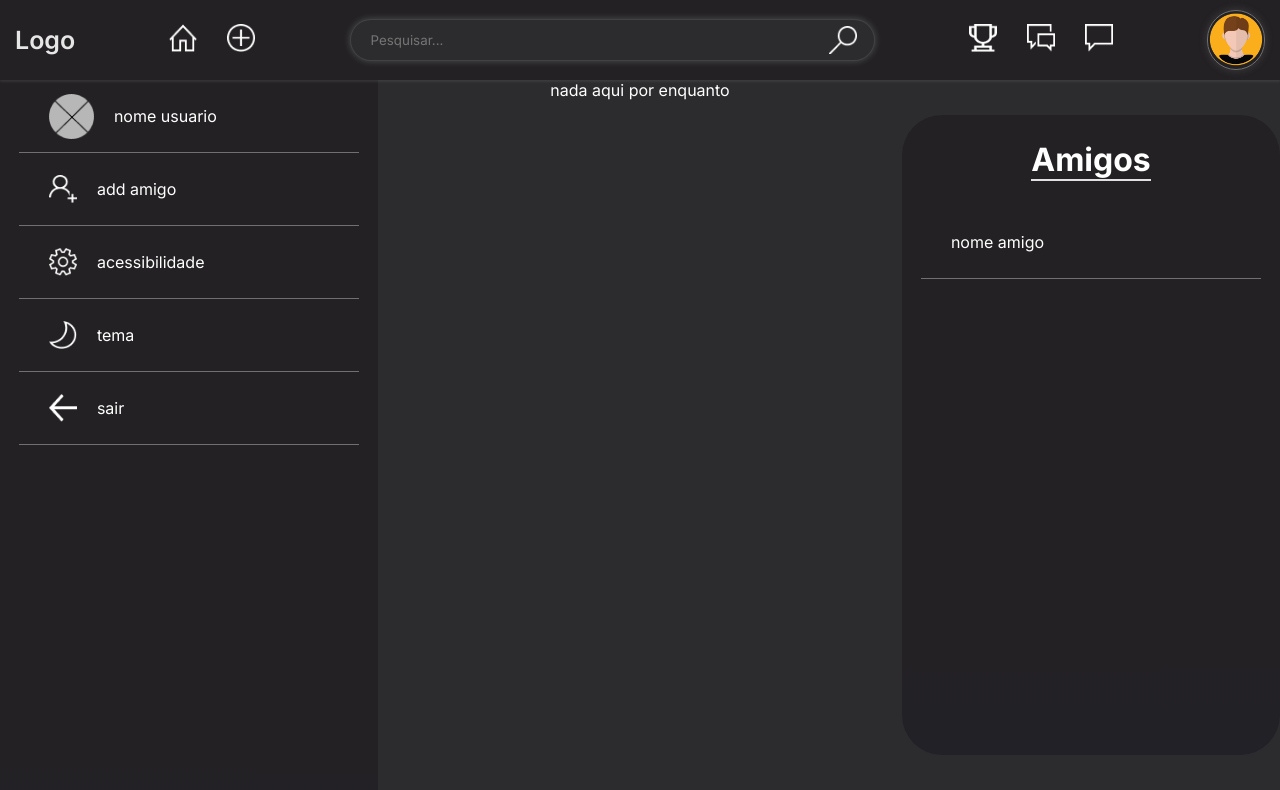
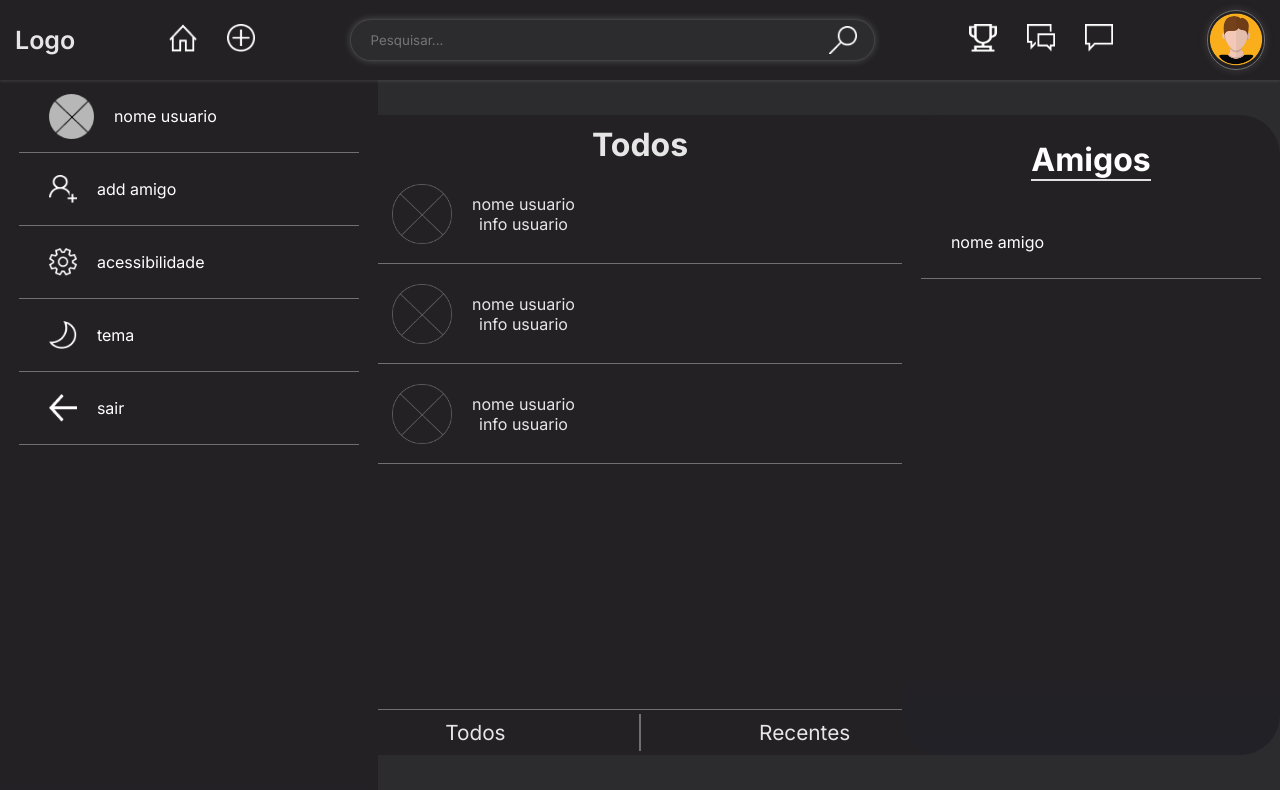
Before and after one commit to lucasbrasantos/ssn, a React (Vite) app in the folder app/: page / in a window 1280 px wide. Both pictures are taken after a click on the element 1098 px from the left and 40 px from the top of the page. Shown: the top 790 px of the page. Built offline with nearby package versions, Linux system fonts and the light colour scheme.

Commit message:
add chats

```diff
--- /dev/null
+++ b/app/src/components/Chat/ChatAll.jsx
@@ -0,0 +1,36 @@
+import React from 'react'
+
+import './style.scss'
+import { useComponentContext } from '../../context/ComponentContext.jsx';
+
+import Chat from '../Chats/Chat';
+import Chat2 from '../Chats/Chat2';
+
+const ChatAll = () => {
+
+	const {setSelectedComponent} = useComponentContext();
+
+	const handleButtonClick = (component) => {
+		setSelectedComponent(component)
+	}
+
+
+	return (
+		<div id='ChatAll' className='chat'>
+			<h1>todos</h1>
+
+			<Chat/>
+			<Chat/>
+			<Chat/>
+
+
+			<div className="toggleChat">
+                <p onClick={() => handleButtonClick('chatAll')}>Todos</p>
+				<hr />
+				<p onClick={() => handleButtonClick('chatRecent')}>Recentes</p>
+            </div>
+		</div>
+	)
+}
+
+export default ChatAll
--- /dev/null
+++ b/app/src/components/Chat/ChatRecent.jsx
@@ -0,0 +1,36 @@
+import React from 'react'
+
+import './style.scss'
+import Chat2 from '../Chats/Chat2'
+import { useComponentContext } from '../../context/ComponentContext';
+
+
+const ChatRecent = () => {
+
+    const {setSelectedComponent} = useComponentContext();
+
+	const handleButtonClick = (component) => {
+		setSelectedComponent(component)
+	}
+
+
+    return (
+        <div id='ChatRecent' className='chat'>
+            <h1>recentes</h1>
+
+            <Chat2/>
+            <Chat2/>
+            <Chat2/>
+
+
+            <div className="toggleChat">
+                <p onClick={() => handleButtonClick('chatAll')}>Todos</p>
+                <hr />
+                <p onClick={() => handleButtonClick('chatRecent')}>Recentes</p>
+            </div>
+
+        </div>
+    )
+}
+
+export default ChatRecent
--- /dev/null
+++ b/app/src/components/Chat/style.scss
@@ -0,0 +1,62 @@
+@use '../../styles/abstracts/variables' as *;
+
+
+
+.chat  {
+
+    width: 657px;
+    min-height: 80vh;
+    border-radius: 30px;
+    background: clr(dark, base);
+    margin: 35px auto;
+    display: flex;
+    align-items: center;
+    flex-direction: column;
+    position: relative;
+    overflow: hidden;
+    padding: 10px 0;
+
+    h1{
+        color: clr(text);
+        text-transform: capitalize;
+    }
+
+
+    .toggleChat{
+        position: absolute;
+        bottom: 0;
+        width: 100%;
+        display: flex;
+        justify-content: space-evenly;
+        // padding: 10px 0;
+        border-top: 1px solid clr(dark, 400);
+
+        p{
+            color: clr(text);
+            font-size: 1.3rem;
+            transition: .2s;
+            padding: 10px 0;
+            width: 50%;
+            text-align: center;
+            cursor: pointer;
+            user-select: none;
+
+            &:hover{
+                text-shadow: 1px 1px 4px rgba(255, 255, 255, 20%);
+                background: clr(dark, 200);
+
+            }
+            &:active{
+                text-shadow: 1px 1px 4px rgba(255, 255, 255, 40%);
+                background: clr(dark, 300);
+            }
+        }
+
+        hr{
+            background: clr(dark, 400);
+            width: 1.6px;
+            margin: 4px 0;
+            border: none;
+        }
+    }
+}
--- /dev/null
+++ b/app/src/components/Chats/Chat.jsx
@@ -0,0 +1,20 @@
+import React from 'react'
+
+import './style.scss'
+
+
+const Chat = () => {
+	return (
+		<div id='Chat'>
+			<img src="../../../src/assets/IconDark.png" alt="" />
+			<div className="box">
+				<p className='username'>nome usuario</p>
+				<p className='userInfo'>info usuario</p>
+			</div>
+
+
+		</div>
+	)
+}
+
+export default Chat
--- /dev/null
+++ b/app/src/components/Chats/Chat2.jsx
@@ -0,0 +1,21 @@
+import React from 'react'
+
+import './style.scss'
+
+
+const Chat2 = () => {
+	return (
+		<div id='Chat2'>
+			<img src="../../../src/assets/IconDark.png" alt="" />
+			<div className="box">
+				<p className='username'>nome usuario</p>
+				<p className='userInfo'>info usuario</p>
+			</div>
+
+			<button>conversar</button>
+
+		</div>
+	)
+}
+
+export default Chat2
--- /dev/null
+++ b/app/src/components/Chats/style.scss
@@ -0,0 +1,49 @@
+@use '../../styles/abstracts/variables' as *;
+
+#Chat, #Chat2{
+    width: 576px;
+    height: 100px;
+    display: flex;
+    align-items: center;
+    padding: 0 40px;
+    // background: clr(dark, 300);
+    position: relative;
+    border-bottom: 1px solid clr(dark, 400);
+    transition: .2s;
+    cursor: pointer;
+
+    &:hover{
+        transform: translateX(10px);
+        border-bottom: 1px solid white;
+    }
+
+    img{
+        width: 60px;
+    }
+
+    .box{
+        text-align: center;
+        margin-left: 20px;
+        color: clr(text);
+    }
+
+    button{
+        position: absolute;
+        right: 40px;
+        padding: 10px 24px;
+        border: none;
+        border-radius: 20px;
+        color: clr(text);
+        background: clr(colors, 100);
+        transition: .2s;
+        cursor: pointer;
+        &:hover{
+            filter: brightness(110%);
+        }
+        &:active{
+            transform: translateY(0);
+            filter: brightness(80%);
+        }
+    }
+
+}
--- a/app/src/components/Navbar/Navbar.jsx
+++ b/app/src/components/Navbar/Navbar.jsx
@@ -32,7 +32,7 @@ const Navbar = () => {
 		<div className="col2">
 			<span onClick={() => handleButtonClick('ranking')} ><img src="../../../src/assets/icons/fluent-mdl2_trophy.png" alt="" /></span>
 			<span onClick={() => handleButtonClick('forum')} ><img src="../../../src/assets/icons/fluent-mdl2_office-chat.png" alt="" /></span>
-			<span onClick={() => handleButtonClick('chat')} ><img src="../../../src/assets/icons/fluent-mdl2_message.png" alt="" /></span>
+			<span onClick={() => handleButtonClick('chatAll')} ><img src="../../../src/assets/icons/fluent-mdl2_message.png" alt="" /></span>
 		</div>
 
 		<img className="navbarAvatar" src="../../../src/assets/Profile-Avatar-PNG.png" alt="" />
--- a/app/src/pages/Home.jsx
+++ b/app/src/pages/Home.jsx
@@ -11,12 +11,16 @@ import Search from '../components/search/Search';
 
 import { ComponentProvider, useComponentContext } from '../context/ComponentContext';
 import Forum from '../components/Forum/Forum';
+import ChatAll from '../components/Chat/ChatAll';
+import ChatRecent from '../components/Chat/ChatRecent';
 
 
 const components = { // name for the button click // <component name>
 	userProfile: PerfilUsuario,
 	post: Search,
 	forum: Forum,
+	chatAll: ChatAll,
+	chatRecent: ChatRecent
 }
 
 const Home = () => {
```
